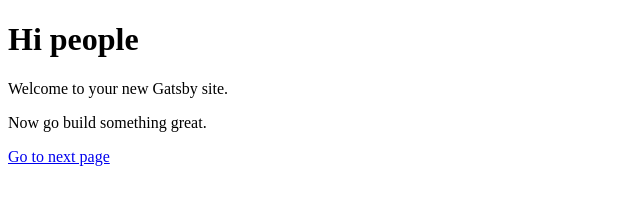
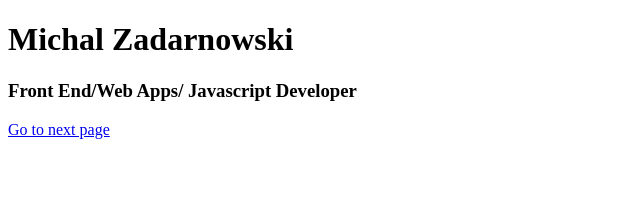
Before and after one commit to zetdotcom/first-portfolio, a Gatsby site: page / in a window 1280 px wide. Shown: the whole page, without its empty margins (0-640 px from the left). Built offline with nearby package versions, Linux system fonts and the light colour scheme; Gatsby itself is replaced by a stand-in of ours.

Commit message:
desc changes

```diff
--- a/package.json
+++ b/package.json
@@ -17,7 +17,7 @@
 	"scripts": {
 		"build": "gatsby build",
 		"develop": "gatsby develop",
-		"deploy": "gh-pages -d public",
+		"deploy": "gh-pages -b master -d public",
 		"format": "prettier --trailing-comma es5 --no-semi --single-quote --write \"src/**/*.js\"",
 		"test": "echo \"Error: no test specified\" && exit 1"
 	},
--- a/src/components/Header/index.js
+++ b/src/components/Header/index.js
@@ -4,7 +4,7 @@ import Link from 'gatsby-link';
 const Header = () => (
 	<div
 		style={{
-			background: 'rebeccapurple',
+			background: 'darkblue',
 			marginBottom: '1.45rem'
 		}}
 	>
--- a/src/pages/index.js
+++ b/src/pages/index.js
@@ -3,9 +3,8 @@ import Link from 'gatsby-link';
 
 const IndexPage = () => (
 	<div>
-		<h1>Hi people</h1>
-		<p>Welcome to your new Gatsby site.</p>
-		<p>Now go build something great.</p>
+		<h1>Michal Zadarnowski</h1>
+		<h3>Front End/Web Apps/ Javascript Developer</h3>
 		<Link to="/page-2/">Go to next page</Link>
 	</div>
 );
```
